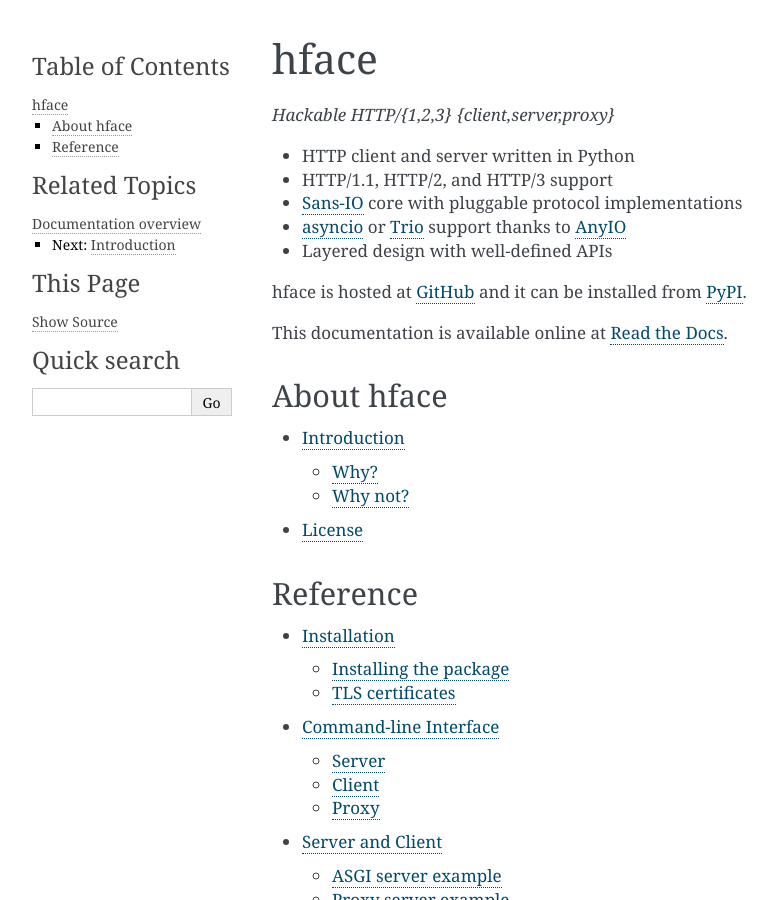
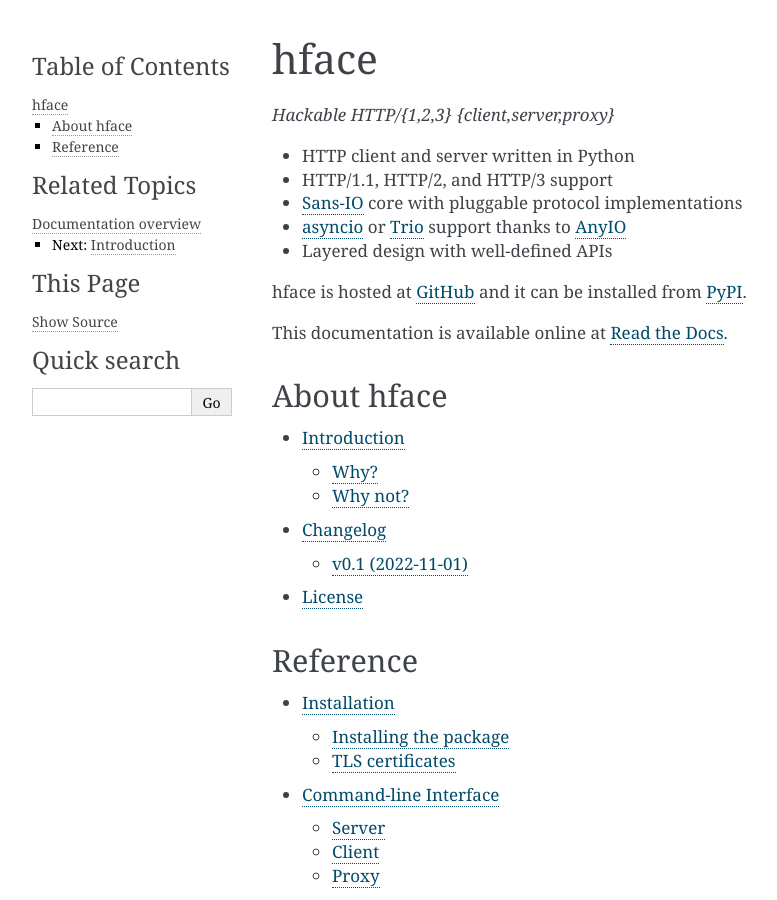
Before and after one commit to akamai/hface, a Sphinx documentation site: the page built from docs/index.rst, in a window 1280 px wide and 900 px high. Shown: the whole window, without its empty margins (148-925 px from the left). Built offline with Sphinx 7.4.7, drawn with Linux system fonts in a browser that asks for light colours.

Commit message:
Start changelog.

```diff
--- /dev/null
+++ b/CHANGELOG.rst
@@ -0,0 +1,6 @@
+
+
+v0.1 (2022-11-01)
+-----------------
+
+* Initial release.
--- /dev/null
+++ b/docs/changelog.rst
@@ -0,0 +1,5 @@
+
+Changelog
+=========
+
+.. include:: ../CHANGELOG.rst
--- a/docs/index.rst
+++ b/docs/index.rst
@@ -27,6 +27,7 @@
     :maxdepth: 2
 
     intro
+    changelog
     license
 
 
```
